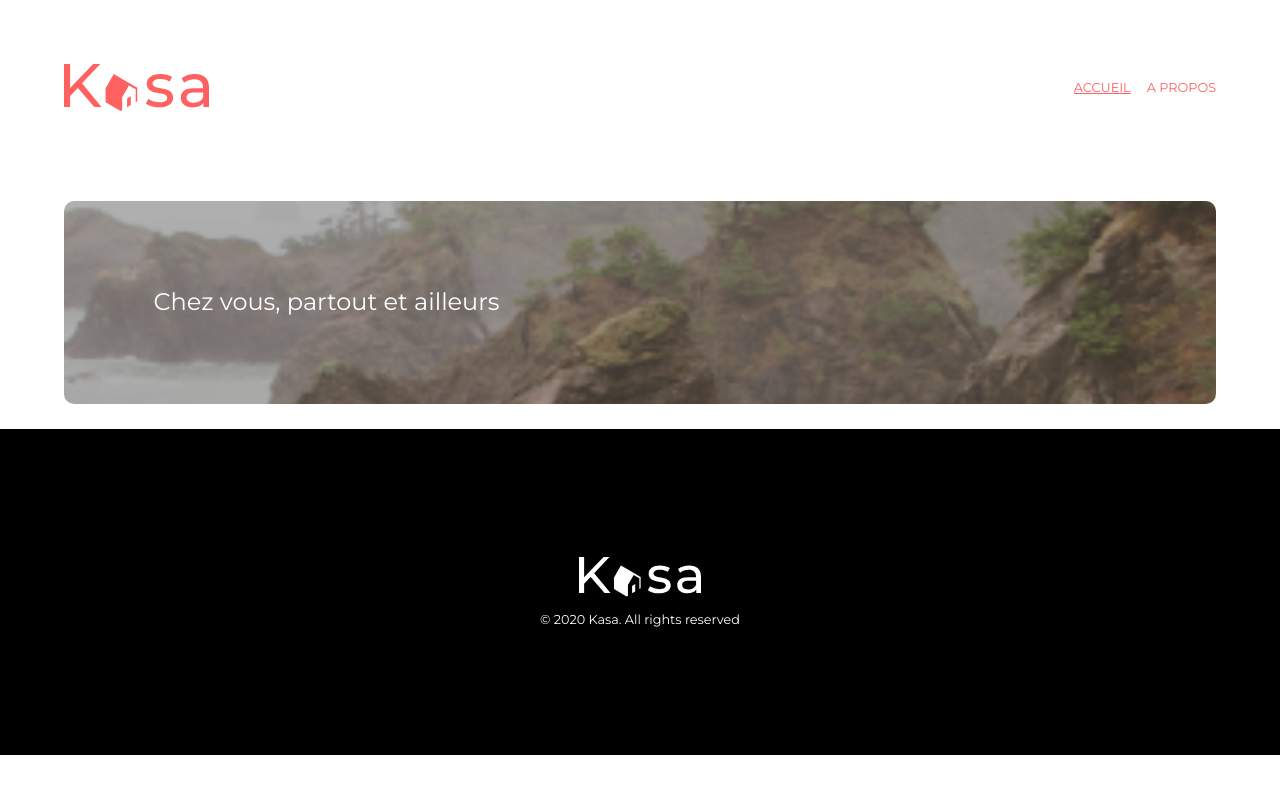
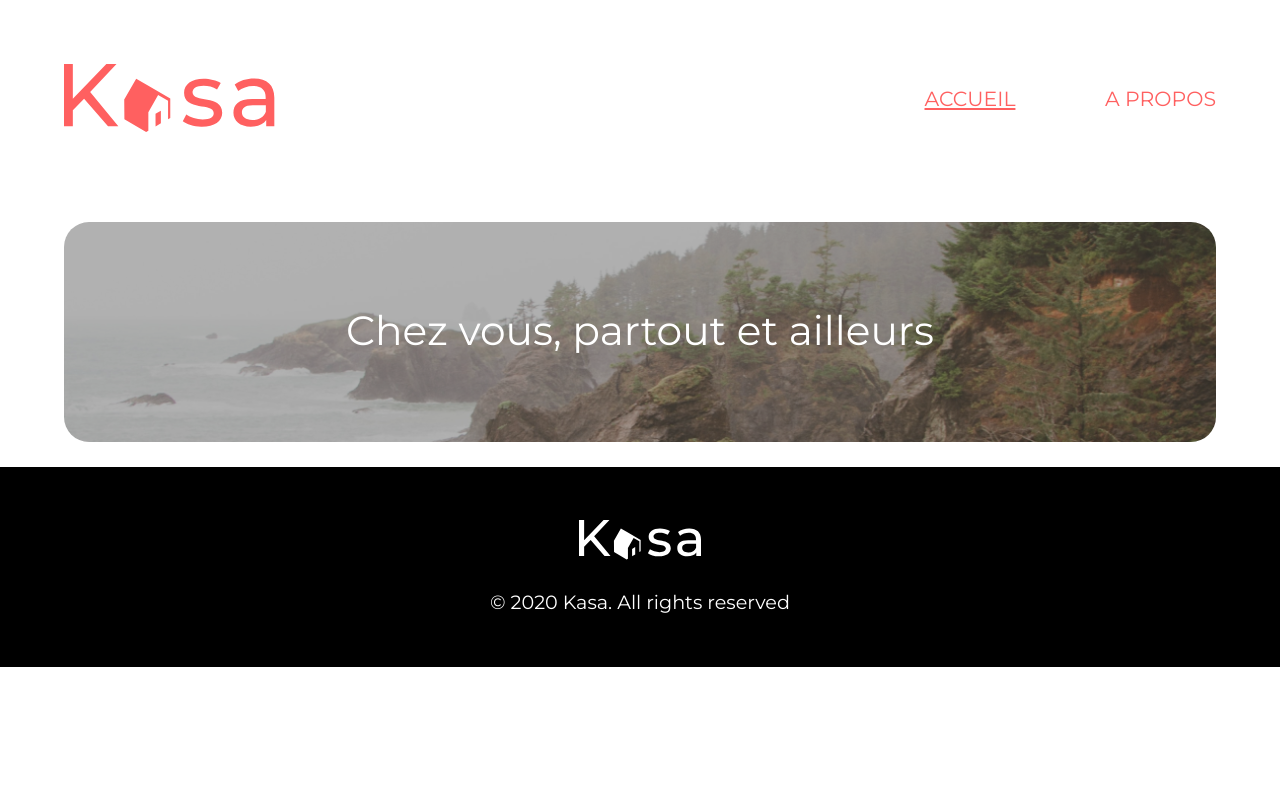
Before and after one commit to monkeycs60/kasa-cs-p11, a React (Create React App) app: page / in a window 1280 px wide. Shown: the top 794 px of the page. Built offline with nearby package versions, Linux system fonts and the light colour scheme.

Commit message:
responsive header footer banner

```diff
--- a/src/components/Banner/Banner.css
+++ b/src/components/Banner/Banner.css
@@ -1,8 +1,3 @@
-@media (min-width: 769px) {
-  span {
-    display: inline !important;
-  }
-}
 .banner {
   padding: 7%;
   margin: 2% 5%;
@@ -21,3 +16,16 @@
 .banner span {
   display: block;
 }
+
+@media (min-width: 769px) {
+  .banner {
+    background-image: url("../../assets/Banner-Desktop.png");
+    border-radius: 25px;
+    font-size: 1.7em;
+    display: flex;
+    justify-content: center;
+  }
+  .banner span {
+    display: inline;
+  }
+}
--- a/src/components/Banner/Banner.scss
+++ b/src/components/Banner/Banner.scss
@@ -1,11 +1,4 @@
-@media (min-width: 769px) {
-  span {
-    display: inline!important;
-  }
-}
-
-
-// @media (max-width: 768px) {
+// Mobile version
 .banner {
     padding: 7%;
     margin: 2% 5%;
@@ -24,3 +17,17 @@
         display: block;
     }
 }
+
+// Desktop version
+@media (min-width: 769px) {
+  .banner {
+    background-image: url("../../assets/Banner-Desktop.png");
+    border-radius: 25px;
+    font-size: 1.7em;;
+    display: flex;
+    justify-content: center;
+    span {
+      display: inline;
+    }
+  }
+}
--- a/src/components/Layout/Footer/Footer.css
+++ b/src/components/Layout/Footer/Footer.css
@@ -1,14 +1,11 @@
 footer {
-  padding: 10% 0%;
+  height: 200px;
   display: flex;
   flex-direction: column;
   align-items: center;
   justify-content: center;
   background: black;
   gap: 15px;
-}
-footer #Logo-Footer-Desktop {
-  display: none;
 }
 footer #Logo-Footer-Mobile {
   display: block;
@@ -18,3 +15,12 @@ footer p {
   font-family: "Montserrat", sans-serif;
   font-size: 0.8em;
 }
+
+@media (min-width: 769px) {
+  footer {
+    gap: 30px;
+  }
+  footer p {
+    font-size: 1.2em;
+  }
+}
--- a/src/components/Layout/Footer/Footer.js
+++ b/src/components/Layout/Footer/Footer.js
@@ -6,7 +6,6 @@ import { ReactComponent as LogoFooterMobile } from "../../../assets/LOGO-footer-
 const Footer = () => {
   return (
     <footer>
-      <LogoFooterDesktop id="Logo-Footer-Desktop" />
       <LogoFooterMobile id="Logo-Footer-Mobile" />
       <p>© 2020 Kasa. All rights reserved</p>
     </footer>
--- a/src/components/Layout/Footer/Footer.scss
+++ b/src/components/Layout/Footer/Footer.scss
@@ -1,5 +1,7 @@
+// Mobile version
 footer {
-    padding: 10% 0%;
+    // padding: 10% 0%;
+    height: 200px;
     display: flex;
     flex-direction: column;
     align-items: center;
@@ -7,9 +9,6 @@ footer {
     background: black;
     gap: 15px;
 
-    #Logo-Footer-Desktop {
-        display: none;
-    }
     #Logo-Footer-Mobile {
         display: block;
     }
@@ -19,3 +18,14 @@ footer {
         font-size: 0.8em;
     }
 }
+
+// Desktop version
+@media (min-width: 769px) {
+footer {
+    gap : 30px;
+    p {
+        font-size: 1.2em;
+    }
+}
+
+}
--- a/src/components/Layout/Header/Header.css
+++ b/src/components/Layout/Header/Header.css
@@ -2,29 +2,6 @@
   text-decoration: underline;
 }
 
-@media (min-width: 769px) {
-  header {
-    padding: 5%;
-    display: flex;
-    align-items: center;
-    justify-content: space-between;
-  }
-  header #Logo-Header-Desktop {
-    display: block;
-  }
-  header #Logo-Header-Mobile {
-    display: none;
-  }
-  header nav {
-    display: flex;
-    gap: 4em;
-  }
-  header nav a {
-    font-size: 1.6em;
-    text-decoration: none;
-    color: #FF6060;
-  }
-}
 header {
   padding: 5%;
   display: flex;
@@ -48,3 +25,16 @@ header nav a {
   color: #FF6060;
   text-transform: uppercase;
 }
+
+@media (min-width: 769px) {
+  header #Logo-Header-Desktop {
+    display: block;
+  }
+  header #Logo-Header-Mobile {
+    display: none;
+  }
+  header nav {
+    gap: 3.5em;
+    font-size: 1.6em;
+  }
+}
--- a/src/components/Layout/Header/Header.scss
+++ b/src/components/Layout/Header/Header.scss
@@ -2,33 +2,7 @@
     text-decoration: underline;
 }
 
-@media (min-width: 769px) {
-header {
-    padding: 5%;
-    display: flex;
-    align-items: center;
-    justify-content: space-between;
-     #Logo-Header-Desktop {
-            display: block;
-        }
-        #Logo-Header-Mobile {
-            display: none;
-        }
-         nav {
-            display: flex;
-            gap: 4em;
-
-            a {
-             font-size: 1.6em;
-             text-decoration: none;
-             color: #FF6060;
-            }
-        }
-}
-}
-
 // Mobile version
-// @media (max-width: 768px) {
 header {
         padding: 5%;
         display: flex;
@@ -53,6 +27,20 @@ header {
              text-transform: uppercase;
             }
         }
-// }
+}
 
+// Desktop version
+@media (min-width: 769px) {
+header {
+     #Logo-Header-Desktop {
+            display: block;
+        }
+        #Logo-Header-Mobile {
+            display: none;
+        }
+         nav {
+            gap: 3.5em;
+            font-size: 1.6em;
+        }
 }
+}
```
